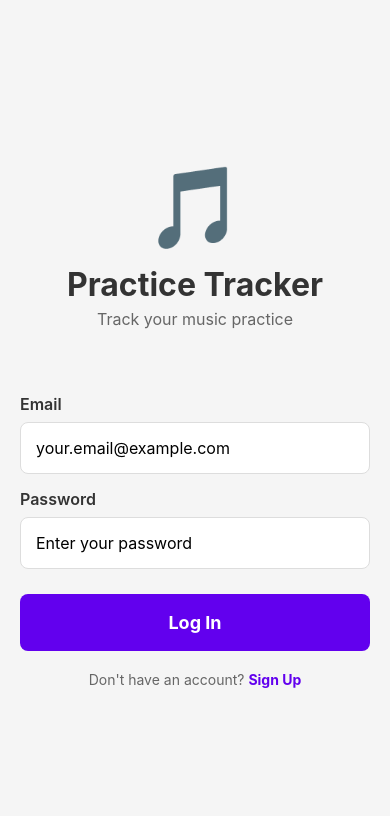
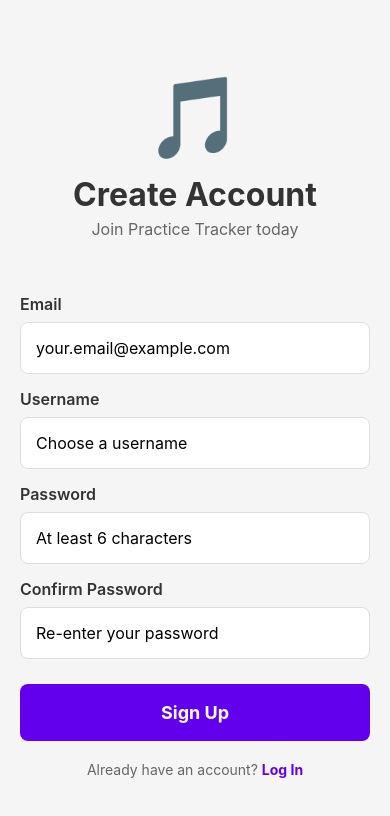
Before and after one commit to chanonkanch-debug/practice-session-tracker, a React Native app in the folder frontend/practice-tracker-mobile/: screen /Register in a window 390 px wide. Shown: the top 816 px of the page. Built offline with nearby package versions, Linux system fonts and the light colour scheme.

Commit message:
Registeration page setup Registration successful Testing successful Update App.js to include the registration navigation Confirm user is created onto supabase

```diff
--- a/frontend/practice-tracker-mobile/App.js
+++ b/frontend/practice-tracker-mobile/App.js
@@ -7,7 +7,7 @@ import { AuthProvider, AuthContext } from './src/context/AuthContext';
 
 // Import screens
 import LoginScreen from './src/screens/auth/LoginScreen';
-//import RegisterScreen from './src/screens/auth/RegisterScreen';
+import RegisterScreen from './src/screens/auth/RegisterScreen';
 import HomeScreen from './src/screens/home/HomeScreen';
 import SessionsScreen from './src/screens/sessions/SessionScreens';
 import StatsScreen from './src/screens/stats/StatsScreen';
@@ -21,7 +21,7 @@ function AuthStack() {
   return (
     <Stack.Navigator screenOptions={{ headerShown: false }}>
       <Stack.Screen name="Login" component={LoginScreen} />
-      {/* <Stack.Screen name="Register" component={RegisterScreen} /> */}
+      <Stack.Screen name="Register" component={RegisterScreen} />
     </Stack.Navigator>
   );
 }
--- /dev/null
+++ b/frontend/practice-tracker-mobile/src/screens/auth/RegisterScreen.js
@@ -0,0 +1,224 @@
+import { useContext, useState } from 'react';
+import {
+    StyleSheet,
+    Text,
+    View,
+    TextInput,
+    TouchableOpacity,
+    KeyboardAvoidingView,
+    Platform,
+    ActivityIndicator,
+    Alert,
+    ScrollView
+} from 'react-native';
+import { AuthContext } from '../../context/AuthContext';
+
+export default function RegisterScreen({ navigation }) {
+    const { register } = useContext(AuthContext);
+
+    const [email, setEmail] = useState('');
+    const [username, setUsername] = useState('');
+    const [password, setPassword] = useState('');
+    const [confirmPassword, setConfirmPassword] = useState('');
+    const [isLoading, setIsLoading] = useState(false);
+
+    const handleRegister = async () => {
+
+        //validation
+        if (!email || !username || !password || !confirmPassword) {
+            Alert.alert('Error', 'Please fill in all fields');
+            return;
+        }
+
+        if (password !== confirmPassword) {
+            Alert.alert('Error', 'Passwords do not match');
+            return;
+        }
+
+        if (password.length < 6) {
+            Alert.alert('Error', 'Password must be at least 6 characters');
+            return;
+        }
+
+        setIsLoading(true);
+
+        const result = await register(email, username, password);
+
+        setIsLoading(false);
+
+        if (result.success) {
+            Alert.alert(
+                'Success!',
+                result.message,
+                [
+                    {
+                        text: 'OK',
+                        onPress: () => navigation.navigate('Login')
+                    }
+                ]
+            );
+        } else {
+            Alert.alert('Registration Failed', result.error);
+        }
+    };
+
+    return (
+        <KeyboardAvoidingView
+            style={styles.container}
+            behavior={Platform.OS === 'ios' ? 'padding' : 'height'}
+        >
+            <ScrollView contentContainerStyle={styles.scrollContent}>
+                {/* Header */}
+                <View style={styles.header}>
+                    <Text style={styles.logo}>🎵</Text>
+                    <Text style={styles.title}>Create Account</Text>
+                    <Text style={styles.subtitle}>Join Practice Tracker today</Text>
+                </View>
+
+                {/* Register Form */}
+                <View style={styles.form}>
+                    <Text style={styles.label}>Email</Text>
+                    <TextInput
+                        style={styles.input}
+                        placeholder="your.email@example.com"
+                        value={email}
+                        onChangeText={setEmail}
+                        autoCapitalize="none"
+                        keyboardType="email-address"
+                        editable={!isLoading}
+                    />
+
+                    <Text style={styles.label}>Username</Text>
+                    <TextInput
+                        style={styles.input}
+                        placeholder="Choose a username"
+                        value={username}
+                        onChangeText={setUsername}
+                        autoCapitalize="none"
+                        editable={!isLoading}
+                    />
+
+                    <Text style={styles.label}>Password</Text>
+                    <TextInput
+                        style={styles.input}
+                        placeholder="At least 6 characters"
+                        value={password}
+                        onChangeText={setPassword}
+                        secureTextEntry
+                        editable={!isLoading}
+                    />
+
+                    <Text style={styles.label}>Confirm Password</Text>
+                    <TextInput
+                        style={styles.input}
+                        placeholder="Re-enter your password"
+                        value={confirmPassword}
+                        onChangeText={setConfirmPassword}
+                        secureTextEntry
+                        editable={!isLoading}
+                    />
+
+                    {/* Register Button */}
+                    <TouchableOpacity
+                        style={[styles.button, isLoading && styles.buttonDisabled]}
+                        onPress={handleRegister}
+                        disabled={isLoading}
+                    >
+                        {isLoading ? (
+                            <ActivityIndicator color="white" />
+                        ) : (
+                            <Text style={styles.buttonText}>Sign Up</Text>
+                        )}
+                    </TouchableOpacity>
+
+                    {/* Login Link */}
+                    <TouchableOpacity
+                        style={styles.linkContainer}
+                        onPress={() => navigation.navigate('Login')}
+                        disabled={isLoading}
+                    >
+                        <Text style={styles.linkText}>
+                            Already have an account? <Text style={styles.linkBold}>Log In</Text>
+                        </Text>
+                    </TouchableOpacity>
+                </View>
+            </ScrollView>
+        </KeyboardAvoidingView>
+    );
+
+}
+
+const styles = StyleSheet.create({
+  container: {
+    flex: 1,
+    backgroundColor: '#f5f5f5',
+  },
+  scrollContent: {
+    flexGrow: 1,
+    justifyContent: 'center',
+    padding: 20,
+  },
+  header: {
+    alignItems: 'center',
+    marginBottom: 40,
+  },
+  logo: {
+    fontSize: 80,
+    marginBottom: 10,
+  },
+  title: {
+    fontSize: 32,
+    fontWeight: 'bold',
+    color: '#333',
+    marginBottom: 5,
+  },
+  subtitle: {
+    fontSize: 16,
+    color: '#666',
+  },
+  form: {
+    width: '100%',
+  },
+  label: {
+    fontSize: 16,
+    fontWeight: '600',
+    color: '#333',
+    marginBottom: 8,
+    marginTop: 15,
+  },
+  input: {
+    backgroundColor: 'white',
+    borderWidth: 1,
+    borderColor: '#ddd',
+    borderRadius: 8,
+    padding: 15,
+    fontSize: 16,
+  },
+  button: {
+    backgroundColor: '#6200ee',
+    padding: 18,
+    borderRadius: 8,
+    alignItems: 'center',
+    marginTop: 25,
+  },
+  buttonDisabled: {
+    opacity: 0.6,
+  },
+  buttonText: {
+    color: 'white',
+    fontSize: 18,
+    fontWeight: 'bold',
+  },
+  linkContainer: {
+    marginTop: 20,
+    alignItems: 'center',
+  },
+  linkText: {
+    fontSize: 14,
+    color: '#666',
+  },
+  linkBold: {
+    color: '#6200ee',
+    fontWeight: 'bold',
+  },
+});
```
Also changed, not shown: 1 other file (tests, documents, lock files or other folders).
